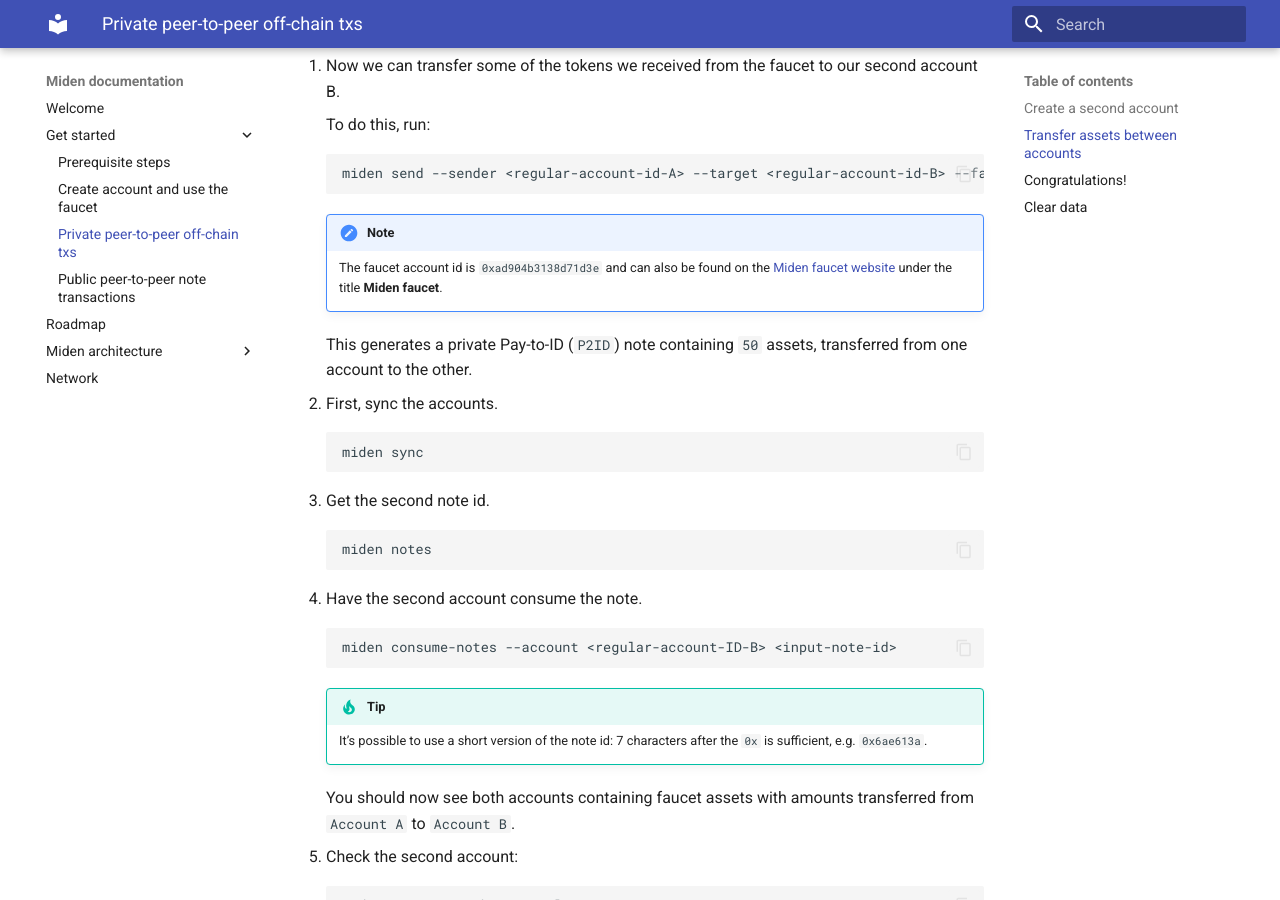
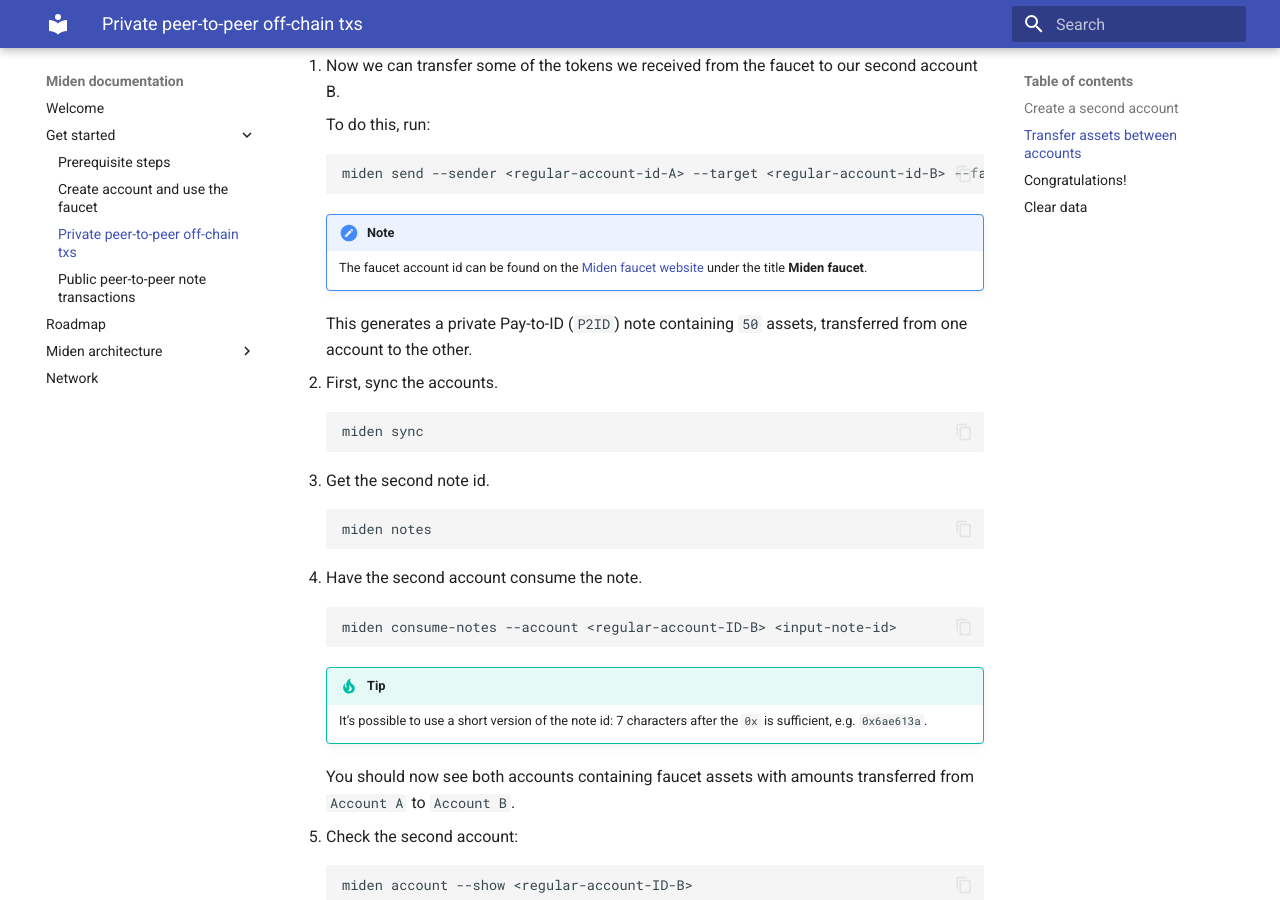
Before and after one commit to 0xPolygonMiden/miden-base, an MkDocs documentation site: the page built from docs/introduction/get-started/p2p-private.md, in a window 1280 px wide and 900 px high, scrolled down 1050 px. Built offline with MkDocs 1.6.1 and Material for MkDocs 9.7.7, drawn with Linux system fonts in a browser that asks for light colours.

Commit message:
Update p2p-private.md
Remove the incorrect faucet account ID

````diff
--- a/docs/introduction/get-started/p2p-private.md
+++ b/docs/introduction/get-started/p2p-private.md
@@ -40,7 +40,7 @@
     ```
 
     !!! note
-        The faucet account id is `0xad904b3138d71d3e` and can also be found on the [Miden faucet website](https://testnet.miden.io/) under the title **Miden faucet**.
+        The faucet account id can be found on the [Miden faucet website](https://testnet.miden.io/) under the title **Miden faucet**.
 
     This generates a private Pay-to-ID (`P2ID`) note containing `50` assets, transferred from one account to the other.
 
````
